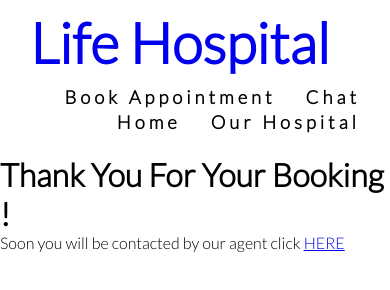
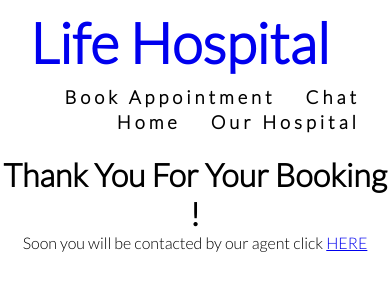
Before and after one commit to Nikkeljohn/life, a plain HTML site: page thanks.html in a window 390 px wide. Drawn offline with Linux system fonts and the light colour scheme.

Commit message:
text aling for two html pages and style changed

```diff
--- a/assets/css/style.css
+++ b/assets/css/style.css
@@ -294,15 +294,20 @@ h1 h2 {
 }
 @media screen and (max-width: 800px) {
     #pothos1 {
-
         clear: both;
     }
-    #signup, #myForm, {
+    #signup, #myForm, #images{
         clear: both;
         margin: 0 auto;
+        column-count: 1;
     }
-    #images{column-count: 1;}
-
+    #message, #thanks{
+        width: auto;
+        height: auto;
+        text-align: center;
+        margin: 0 auto;
+        clear: both;
+    }
 }
 
 /* Form */
@@ -438,14 +443,6 @@ h1 h2 {
 #images > img{
     width: 100%;
 }
-@media screen and(max-width: 800px) {
-    #message > h1, h2, p{
-clear: both;
-width: auto;
-height: auto;
-text-align: center;
-margin: 0;
-    }
-
-
+#message, #thanks{
+    text-align: center;
 }
--- a/thanks.html
+++ b/thanks.html
@@ -31,7 +31,7 @@
       </ul>
     </nav>
   </header>
-    <div>
+    <div id="thanks">
         <hr>
         <h1><b> Thank You For Your Booking !</b></h1>
         <P>Soon you will be contacted by our agent click <a href="index.html">HERE</a></P>
```
